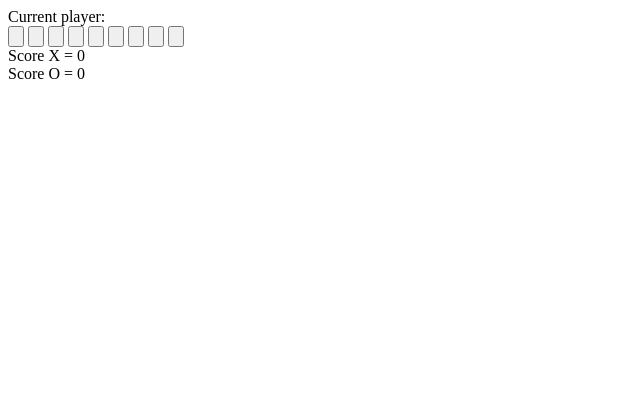
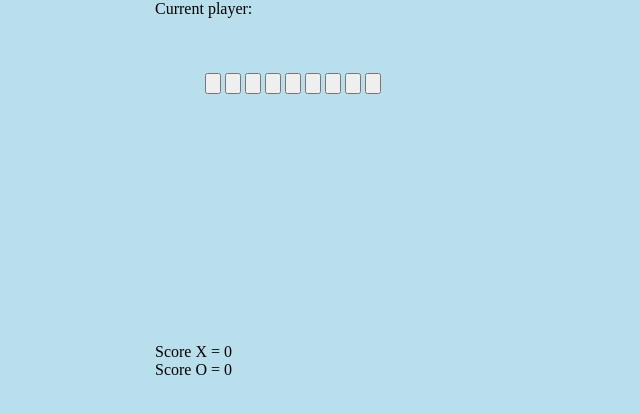
Before and after one commit to ghassenloukil/tic-tac-toe, a plain HTML site: page index.html in a window 1280 px wide. Shown: the whole page, without its empty margins (0-640 px from the left). Drawn offline with Linux system fonts and the light colour scheme.

Commit message:
project second step

```diff
--- a/style.css
+++ b/style.css
@@ -0,0 +1,18 @@
+body {
+
+    margin: 0;
+    margin-left: 155px;
+    }
+
+    #body {
+        background-color: rgba(117, 190, 218, 0.5) ;
+    }
+
+    #container {
+       width: 270px;
+       height: 270px;
+
+       margin-left: 50px;
+       margin-top: 55px;
+
+    }
```
